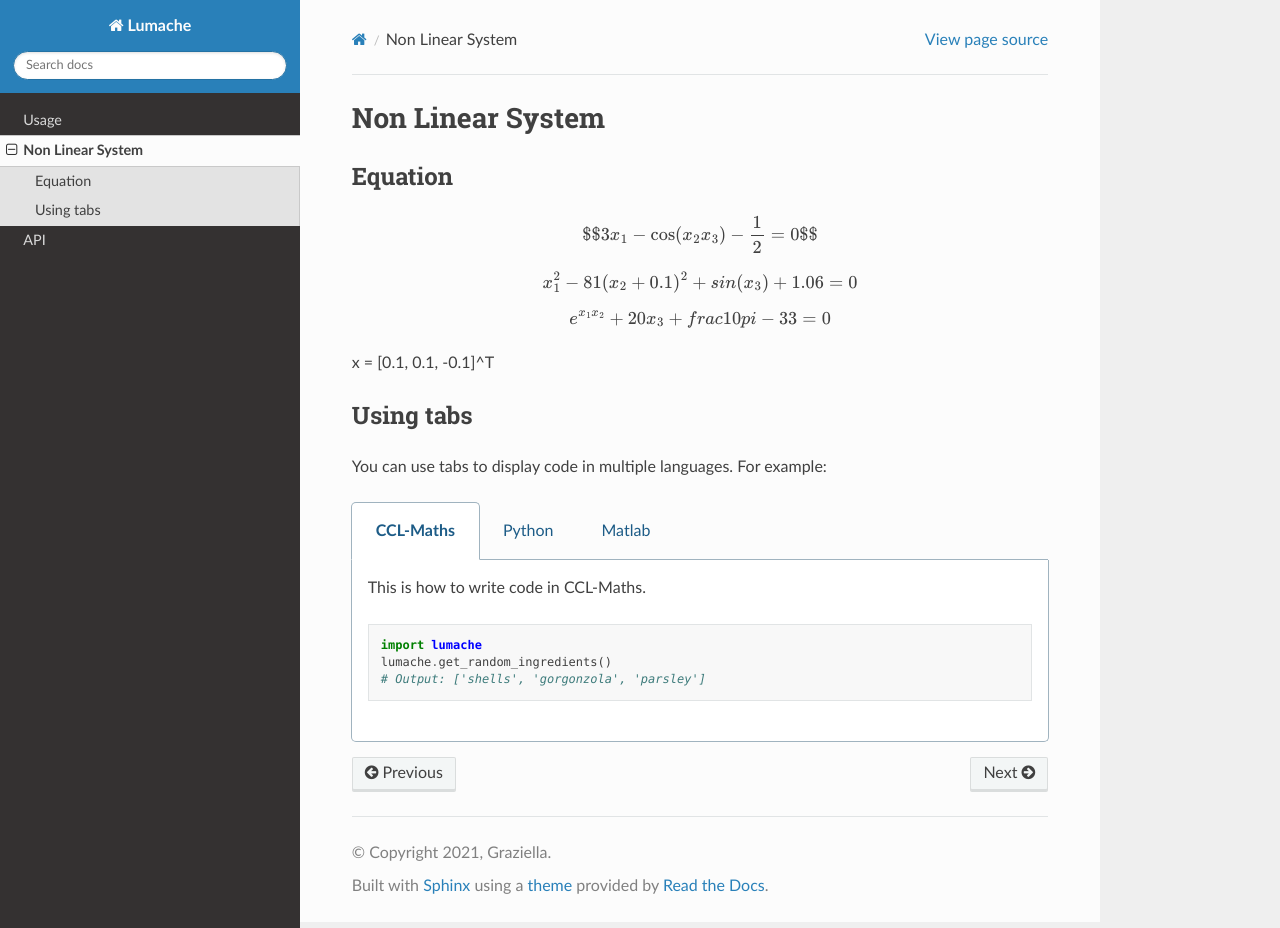
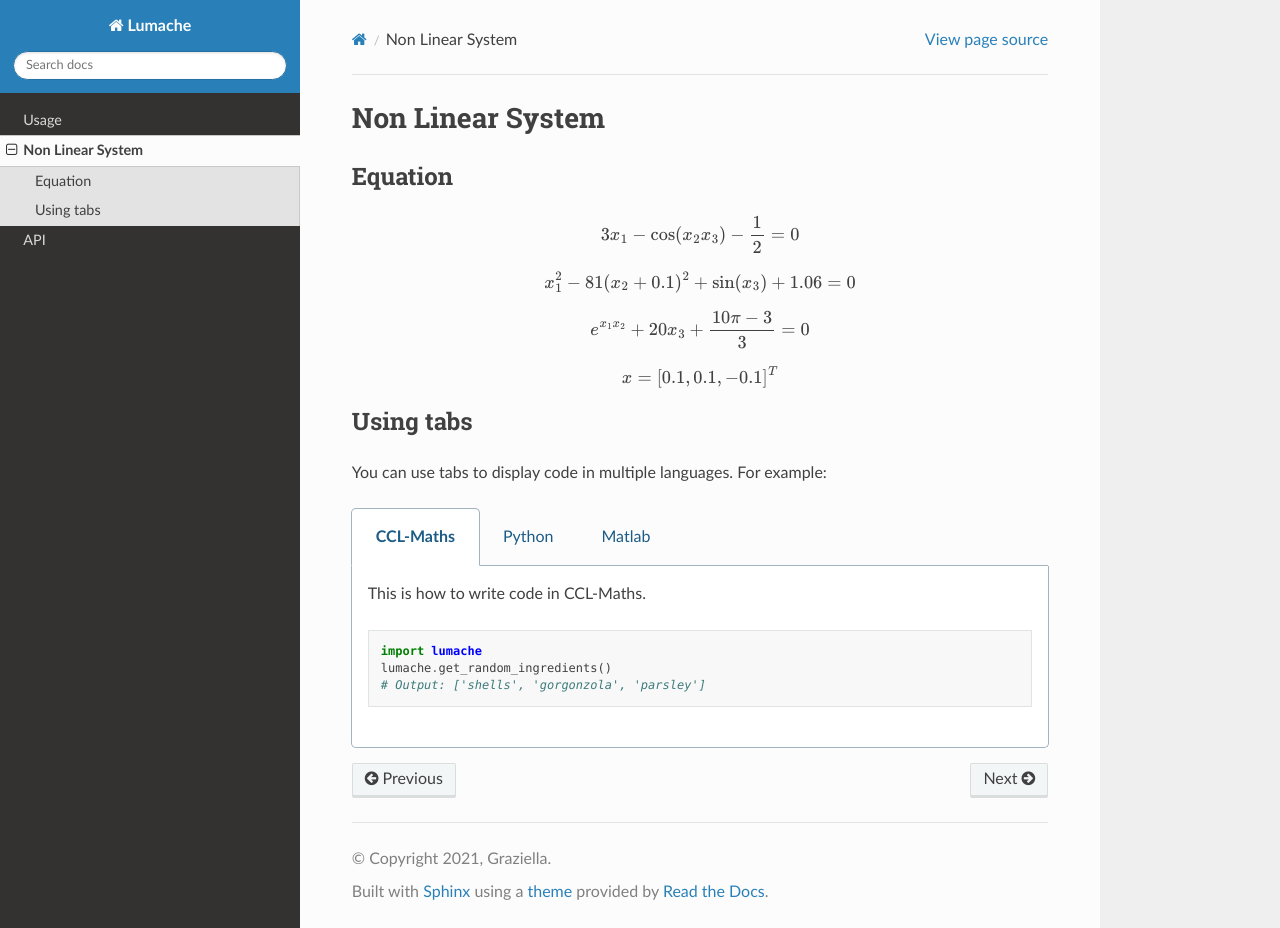
Before and after one commit to thanktua-spp/ccl-rtd, a Sphinx documentation site: the page built from docs/source/non_linear_system.rst, in a window 1280 px wide and 928 px high. Built offline with Sphinx 7.4.7 and the Read the Docs theme 3.1.0, drawn with Linux system fonts in a browser that asks for light colours; pages that are not in the unit, such as notebooks, are missing from menus.

Commit message:
updated non linear system
updated nonlinear system

```diff
--- a/docs/source/non_linear_system.rst
+++ b/docs/source/non_linear_system.rst
@@ -6,12 +6,10 @@ Non Linear System
 Equation
 ------------
 
-.. math::
- $$3x_1 - \cos(x_2 x_3) - \frac{1}{2} = 0$$
-$$x_1^2 - 81(x_2+0.1)^2 + \sin(x_3) + 1.06 = 0$$
-$$e^{x_1x_2} + 20x_3 + \frac{10\pi-3}{3} = 0$$
-
-x = [0.1, 0.1, -0.1]^T
+.. math:: 3x_1 - \cos(x_2 x_3) - \frac{1}{2} = 0
+.. math:: x_1^2 - 81(x_2+0.1)^2 + \sin(x_3) + 1.06 = 0
+.. math:: e^{x_1x_2} + 20x_3 + \frac{10\pi-3}{3} = 0
+.. math:: x = [0.1, 0.1, -0.1]^T
 
 
 Using tabs
```
